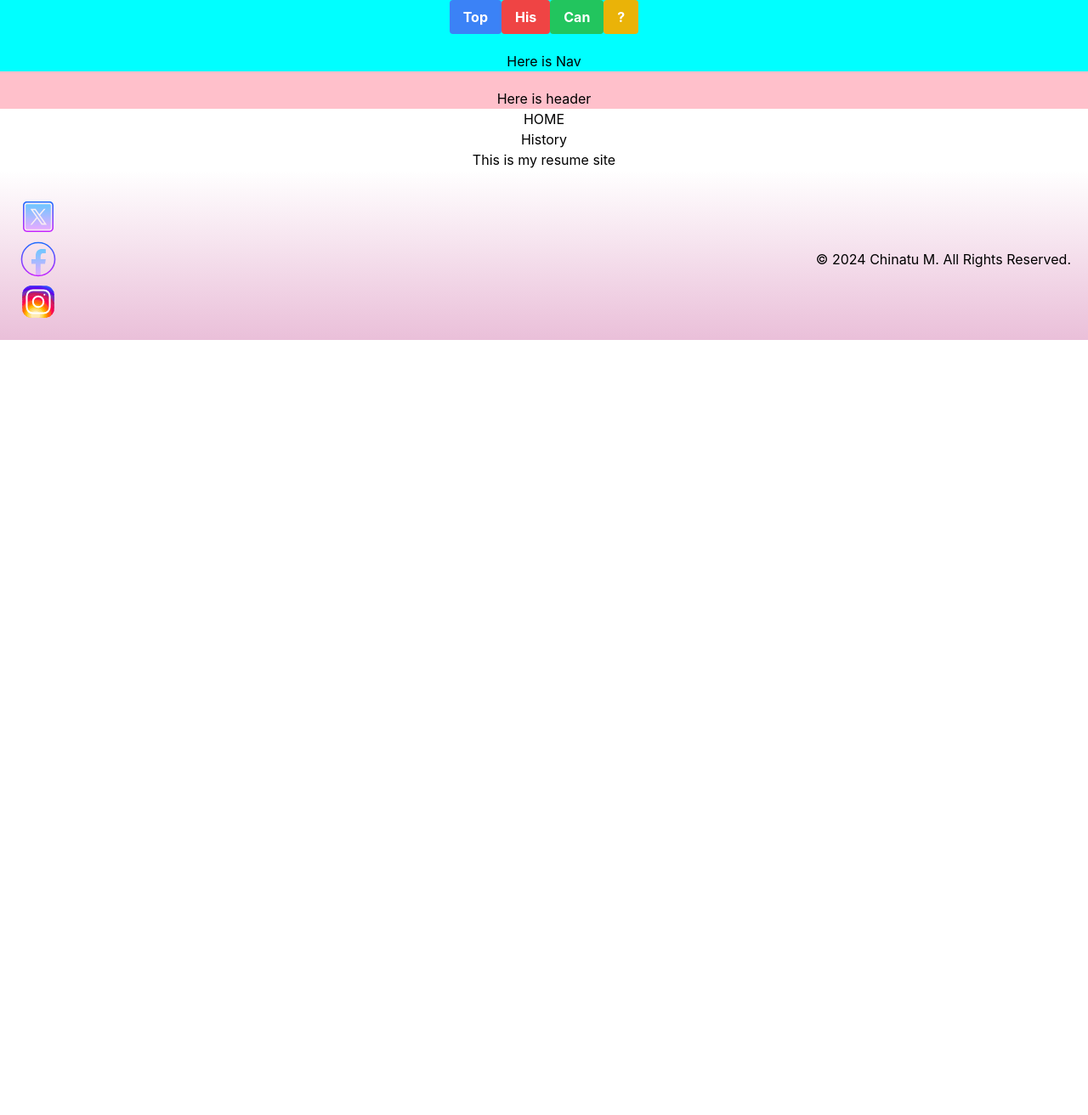
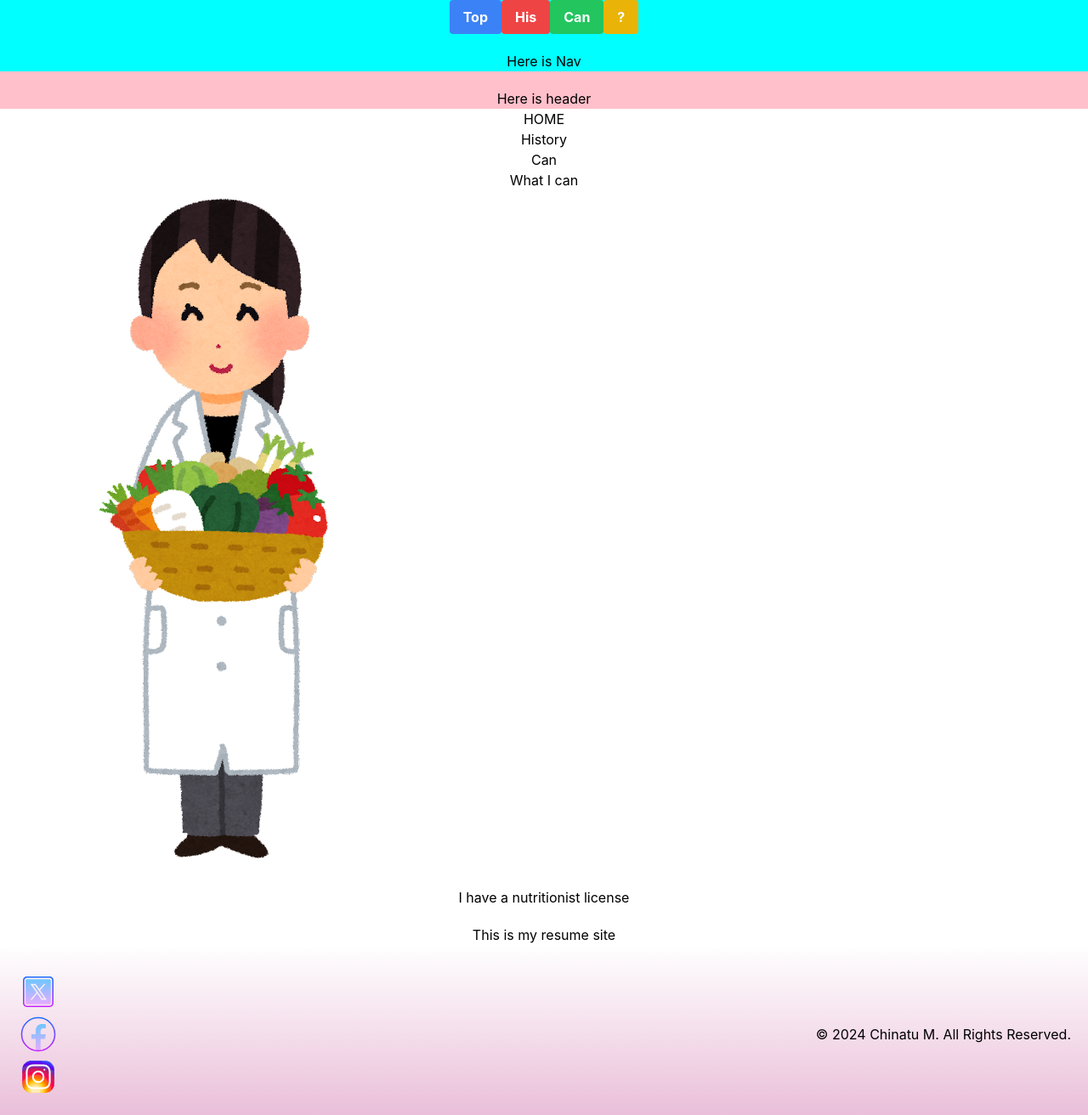
Before and after one commit to Chinatsu0820/my-portfolio, a React (Create React App) app: page /Can in a window 1280 px wide. Shown: the whole page at 85% size. Before the commit the page ends 800 px from the top, so only its background shows below. Built offline with nearby package versions, Linux system fonts and the light colour scheme.

Commit message:
add i can page

```diff
--- a/src/App.js
+++ b/src/App.js
@@ -2,6 +2,7 @@ import './App.css';
 import Header from './components/sections/Header';
 import Footer from './components/sections/Footer';
 import History from './components/pages/History';
+import Can from './components/pages/Can';
 import { BrowserRouter, Link, Route, Routes } from "react-router-dom";
 
 function App() {
@@ -13,8 +14,11 @@ function App() {
       <br />
       <Link to='/History'>History</Link>
       <br />
+      <Link to='/Can'>Can</Link>
+      <br />
       <Routes>
         <Route path='/History' element={<History />} />
+        <Route path='/Can' element={<Can />} />
       </Routes>
       This is my resume site
       <Footer />
--- /dev/null
+++ b/src/components/pages/Can.jsx
@@ -0,0 +1,12 @@
+import React from "react";
+import ImageEiyoushi from "../../assets/imgs/medical_eiyoushi.png";
+
+export default function Can() {
+    return (
+        <div className='can-page'>
+            <h1>What I can</h1>
+            <img className='can-img' src={ImageEiyoushi} alt='This is an image of a nutritionist' />
+            <p>I have a nutritionist license</p>
+        </div>
+    );
+}
```
Also changed, not shown: src/assets/imgs/medical_eiyoushi.png (added).
